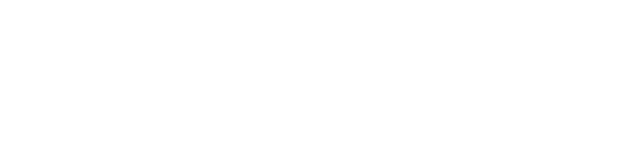
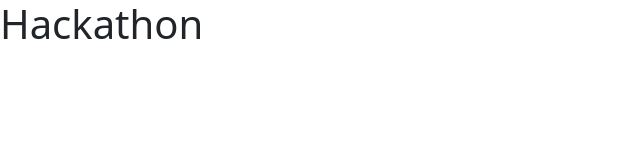
Before and after one commit to muhammad-muneeb-ubit/SMIT-mini-hackathon, a plain HTML site: page index.html in a window 1280 px wide. Shown: the whole page, without its empty margins (0-640 px from the left). Drawn offline with nearby package versions, Linux system fonts and the light colour scheme.

Commit message:
Update index.html
check repo

```diff
--- a/index.html
+++ b/index.html
@@ -8,7 +8,7 @@
     <link rel="stylesheet" href="https://cdn.jsdelivr.net/npm/bootstrap-icons@1.11.3/font/bootstrap-icons.min.css"/>
   </head>
   <body>
-
+    <h1>Hackathon</h1>
 
 
     <script src="https://cdn.jsdelivr.net/npm/bootstrap@5.3.3/dist/js/bootstrap.bundle.min.js" integrity="sha384-YvpcrYf0tY3lHB60NNkmXc5s9fDVZLESaAA55NDzOxhy9GkcIdslK1eN7N6jIeHz" crossorigin="anonymous"></script>
```
